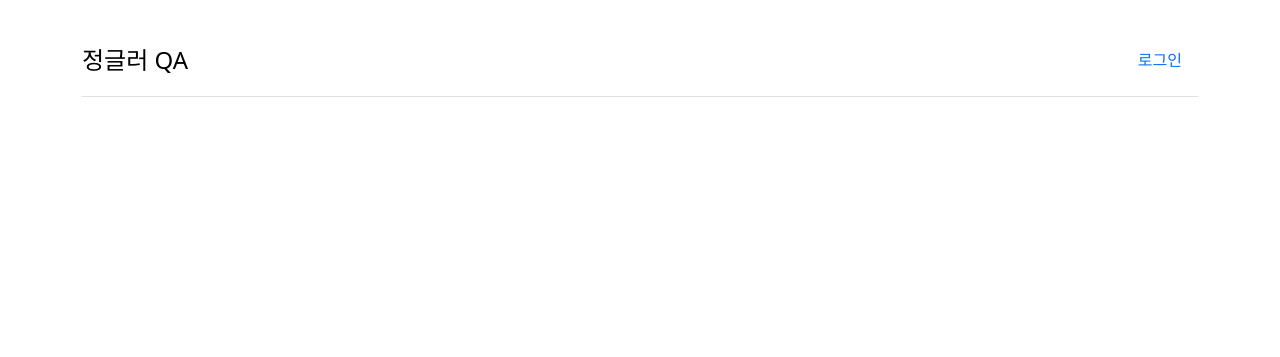
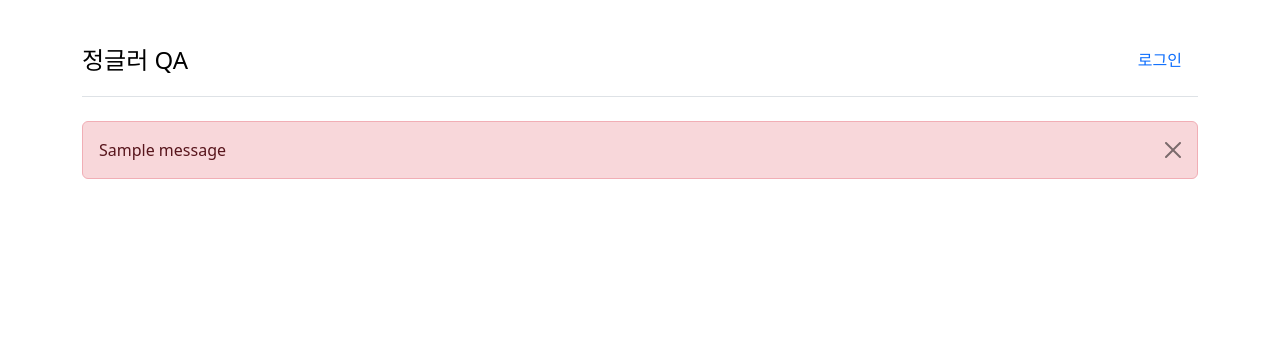
Before and after one commit to YangSiJun528/jungle-mini-project, a Flask app: template templates/base.html in a window 1280 px wide. Shown: the top 357 px of the page. Run offline with Flask 3, Linux system fonts and the light colour scheme; the template is opened without the code that fills it, so the values that code supplies are empty; one stand-in notice (Sample message) is shown.

Commit message:
Base에 에러 메시지 섹션 추가

```diff
--- a/templates/base.html
+++ b/templates/base.html
@@ -27,6 +27,16 @@
             {% endif %}
         </ul>
     </header>
+    {% with messages = get_flashed_messages() %}
+        {% if messages %}
+            {% for message in messages %}
+            <div class="alert alert-danger alert-dismissible fade show" role="alert">
+                <div>{{ message }}</div>
+                <button type="button" class="btn-close" data-bs-dismiss="alert" aria-label="Close"></button>
+            </div>
+            {% endfor %}
+        {% endif %}
+    {% endwith %}
     <div class="jg_main">
         {% block content %}{% endblock %}
     </div>
```
